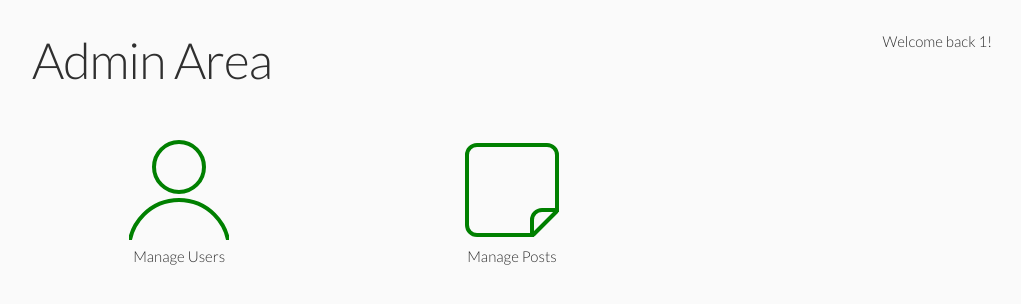
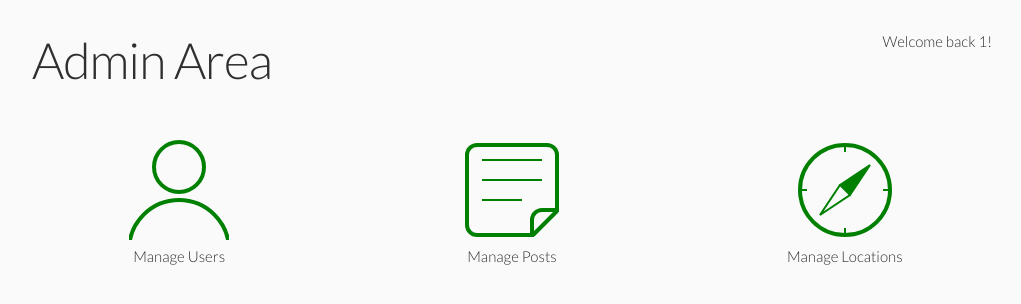
Before and after one commit to BleckJeck/flask-blog-app, a Flask app: page /admin in a window 1280 px wide. Shown: the part 58-362 px from the top of the page, without its empty margins (128-1149 px from the left). Run offline with Flask 2, Linux system fonts and the light colour scheme; the visitor is signed in with stand-in values (Sample User, id 1); some libraries are stand-ins or nearby versions.

Commit message:
cosmetic redesign of admin pages

```diff
--- a/myspace/templates/admin-dashboard.html
+++ b/myspace/templates/admin-dashboard.html
@@ -23,6 +23,9 @@
       <div class="dashboard-item">
         <a href="{{ url_for('blog.new_post')}}">
           <svg width="100" height="100">
+            <line x1="20" y1="20" x2="80" y2="20" stroke="green" stroke-width="2" />
+            <line x1="20" y1="40" x2="80" y2="40" stroke="green" stroke-width="2" />
+            <line x1="20" y1="60" x2="60" y2="60" stroke="green" stroke-width="2" />
             <path d="M15,5 h70 a10,10 0 0 1 10,10 v55 h-15 a10,10 0 0 0 -10,10 v15 h-55 a10,10 0 0 1 -10,-10 v-70 a10,10 0 0 1 10,-10 z" stroke="green" stroke-width="4" fill="none" />
             <line x1="95" y1="71" x2="71" y2="95" stroke="green" stroke-width="4" />
           </svg>
@@ -31,11 +34,22 @@
       </div>
     </div>
 
-    <!-- <div class="one-third column">
+    <div class="one-third column">
       <div class="dashboard-item">
-        <a href=""></a>
+        <a href="{{ url_for('trackme.new_location')}}">
+          <svg width="100" height="100">
+            <circle cx="50" cy="50" r="45" stroke="green" stroke-width="4" fill="none" />
+            <line x1="50" y1="5" x2="50" y2="12" stroke="green" stroke-width="2" />
+            <line x1="50" y1="95" x2="50" y2="88" stroke="green" stroke-width="2" />
+            <line x1="5" y1="50" x2="12" y2="50" stroke="green" stroke-width="2" />
+            <line x1="95" y1="50" x2="88" y2="50" stroke="green" stroke-width="2" />
+            <polygon points="45,45 75,25 55,55" stroke="green" stroke-width="2" fill="green" />
+            <polyline points="45,45 25,75 55,55" stroke="green" stroke-width="2" fill="none" />
+          </svg>
+        </a>
+        <p>Manage Locations</p>
       </div>
-    </div> -->
+    </div>
 
   </div>
   <!-- row ends here-->
--- a/myspace/templates/login.html
+++ b/myspace/templates/login.html
@@ -3,7 +3,7 @@
 {% block body %}
 
 <div style="width:40%; margin:auto; margin-top:5em">
-  <h3>Enter your Credentials</h3>
+  <h3>Admin Area</h3>
 
   <form method="POST" action="">
     <div>
```
